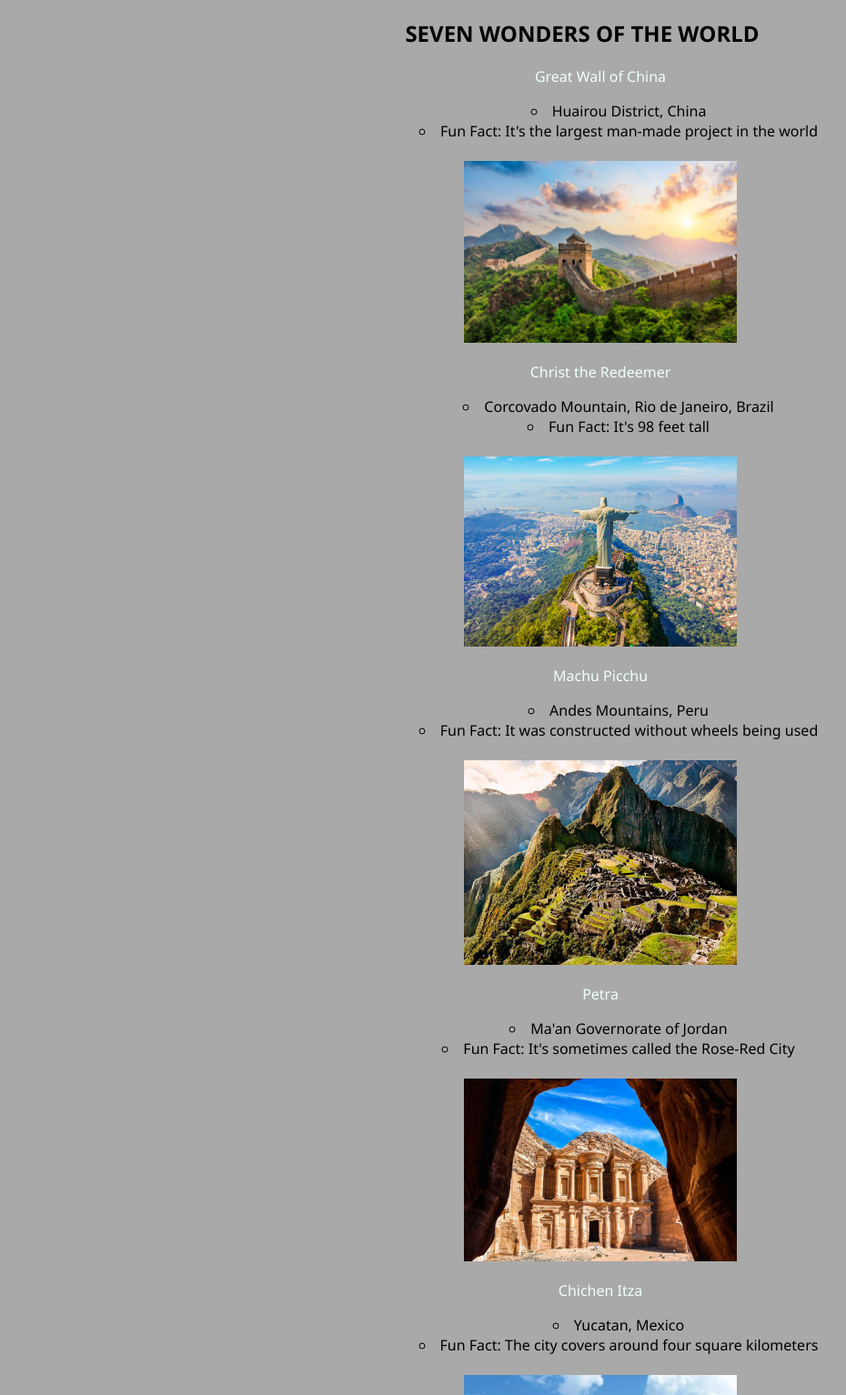
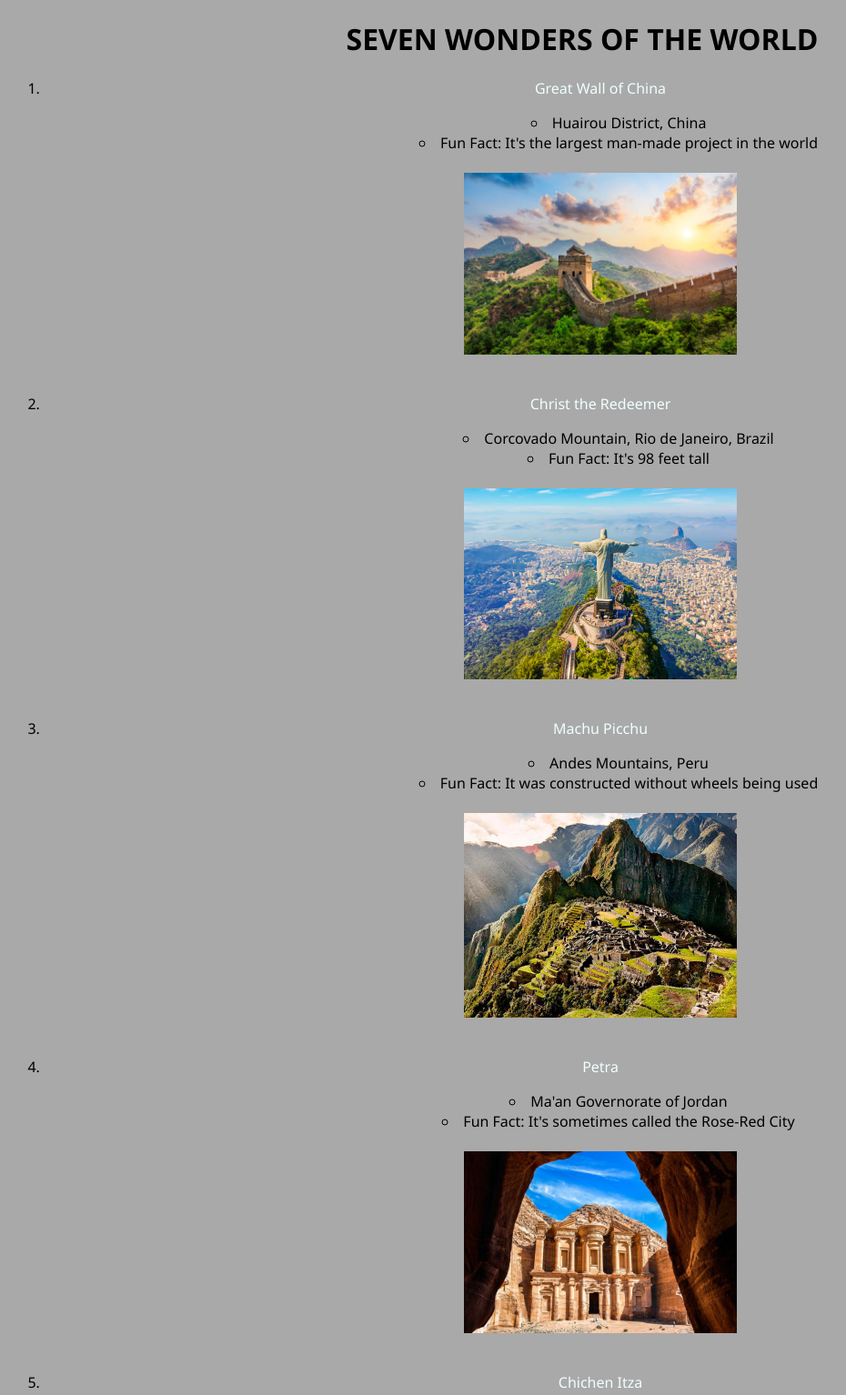
Before and after one commit to janetew/IS-201, a plain HTML site: page scratch.html in a window 1280 px wide. Shown: the top 1534 px of the page at 91% size, without its empty margins (0-930 px from the left). Drawn offline with Linux system fonts and the light colour scheme.

Commit message:
Add files via upload

```diff
--- a/scratch.html
+++ b/scratch.html
@@ -7,9 +7,9 @@
     <link rel="stylesheet" href="css/scratch.css">
 </head>
 <body>
-    <h2 id="Top of page">SEVEN WONDERS OF THE WORLD</h2>
-    <ul>
-        <p>Great Wall of China</p>
+    <h1 id="Top of page">SEVEN WONDERS OF THE WORLD</h1>
+    <ol>
+        <li><p>Great Wall of China</p></li>
             <ul>
                 <li>Huairou District, China</li>
                 <li>Fun Fact: It's the largest man-made project in the world</li>
@@ -17,54 +17,55 @@
             <br>
 <img src='assets/img/Great wall.jpg' alt="The Great Wall of China" width="300">
     <br>
-        <p>Christ the Redeemer</p>
+    <br>
+         <li><p>Christ the Redeemer</p></li>
             <ul>
                 <li>Corcovado Mountain, Rio de Janeiro, Brazil</li>
                 <li>Fun Fact: It's 98 feet tall</li>
             </ul>
             <br>
             <img src='assets/img/Christ the Redeemer.webp' alt="Christ the Redeemer" width="300">
-            <br>
-        <p>Machu Picchu</p>
+            <br><br>
+        <li><p>Machu Picchu</p></li>
             <ul>
                 <li>Andes Mountains, Peru</li>
                 <li>Fun Fact: It was constructed without wheels being used</li>
             </ul>
             <br>
             <img src='assets/img/Machu Picchu.jpg' alt="Machu Picchu" width="300">
-            <br>
-        <p>Petra</p>
+            <br><br>
+        <li><p>Petra</p></li>
             <ul>
                 <li>Ma'an Governorate of Jordan</li>
                 <li>Fun Fact: It's sometimes called the Rose-Red City</li>
             </ul>
             <br>
             <img src='assets/img/Petra.jpg' alt="Petra" width="300">
-            <br>
-        <p>Chichen Itza</p>
+            <br><br>
+        <li><p>Chichen Itza</p></li>
              <ul>
                 <li>Yucatan, Mexico</li>
                 <li>Fun Fact: The city covers around four square kilometers </li>
             </ul>
             <br>
             <img src='assets/img/Chichen Itza.jpg' alt="Chichen Itza" width="300">
-            <br>
-        <p>Taj Mahal</p>
+            <br><br>
+        <li><p>Taj Mahal</p></li>
             <ul>
                 <li>Agra, Uttar Pradest, India</li>
                 <li>Fun Fact: It was built with 27 different types of stones</li>
             </ul>
             <br>
             <img src='assets/img/Taj Mahal.webp' alt="Taj Mahal" width="300">
-            <br>
-        <p>Colosseum</p>
+            <br><br>
+        <li><p>Colosseum</p></li>
             <ul>
                 <li>Rome, Italy</li>
                 <li>Fun Fact: Originally named the Flavian Amphitheater</li>
             </ul>
             <br>
             <img src='assets/img/Colosseum.jpg' alt="The Colosseum" width="300">
-    </ul>
+    </ol>
     <br><br><br>
     <iframe width="560" height="315" src="https://www.youtube.com/embed/gkAiYFqWQa8?si=jJJN_rUzoXT5SQrQ" title="YouTube video player" frameborder="0" allow="accelerometer; autoplay; clipboard-write; encrypted-media; gyroscope; picture-in-picture; web-share" referrerpolicy="strict-origin-when-cross-origin" allowfullscreen></iframe>
     <br><br>
```
